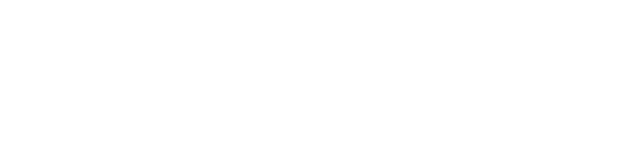
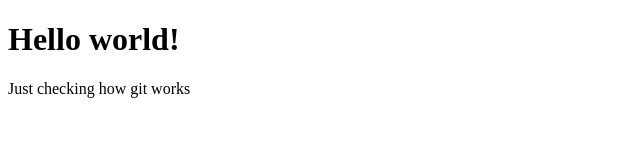
Before and after one commit to realdokkworld/project, a plain HTML site: page index.html in a window 1280 px wide. Shown: the whole page, without its empty margins (0-640 px from the left). Drawn offline with Linux system fonts and the light colour scheme.

Commit message:
third commit

```diff
--- a/index.html
+++ b/index.html
@@ -6,6 +6,7 @@
     <title>Document</title>
 </head>
 <body>
-
+    <h1>Hello world!</h1>
+    <p>Just checking how git works</p>
 </body>
 </html>
```
